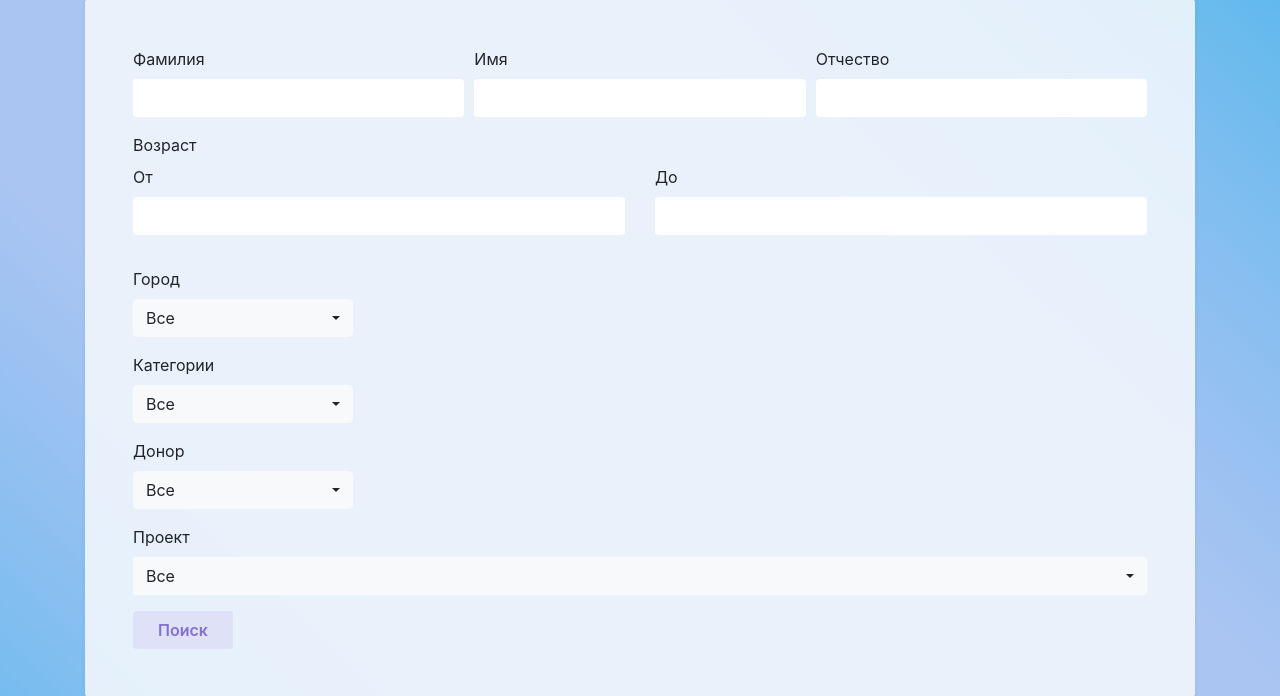
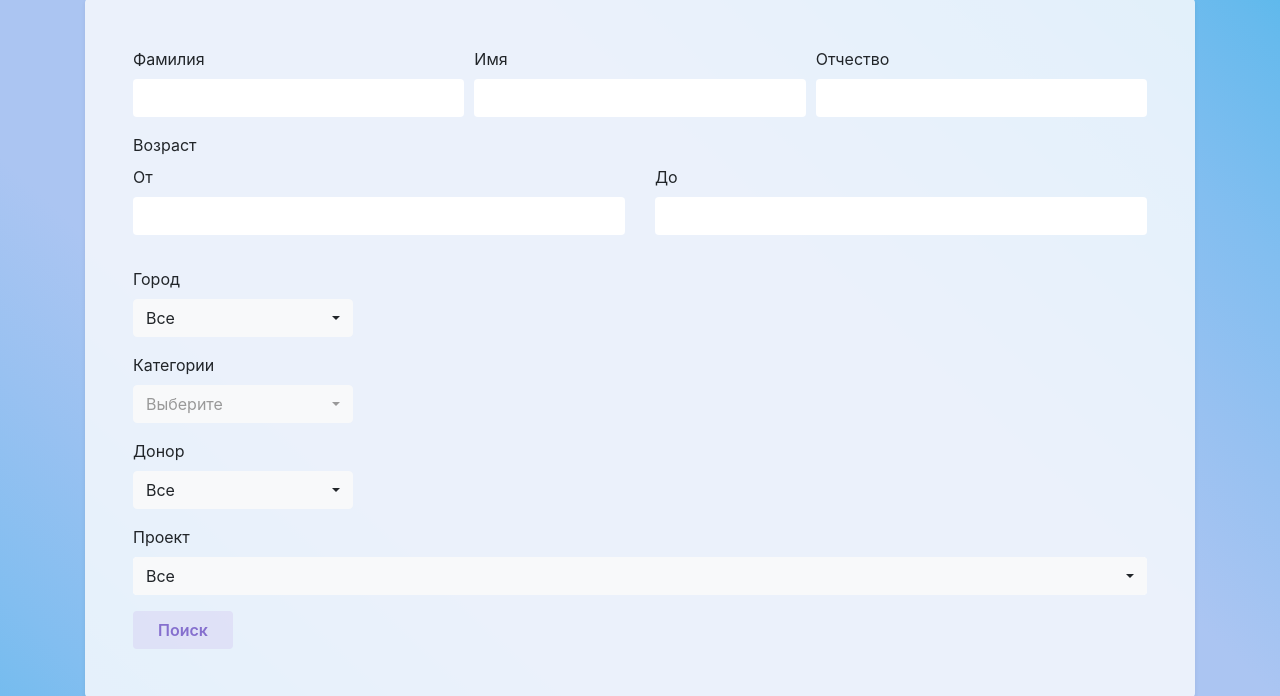
Before and after one commit to REise13/base_blag, a PHP site: page /profile/searchprof.php in a window 1280 px wide. Shown: the part 171-867 px from the top of the page. Run offline with PHP 8.4, Linux system fonts and the light colour scheme; the visitor is signed in with stand-in values (Sample User, id 1); tables that the repository leaves empty or names only in its code hold one stand-in row (values such as "Sample post"); some libraries are stand-ins or nearby versions.

Commit message:
Update searchprof.php

```diff
--- a/profile/searchprof.php
+++ b/profile/searchprof.php
@@ -97,8 +97,8 @@ unset($stmt);
 
                                     if ($stmt->rowCount() > 0) { ?>
                                         <select name="categories[]" id="categories"
-                                            class="selectpicker show-tick" data-width="150px;" data-size="7" multiple="multiple">
-                                            <option value="0" selected>Все</option>
+                                            class="selectpicker show-tick" data-width="150px;" data-size="7" multiple="multiple" title="Выберите" required>
+                                            <option value="0">Все</option>
                                             <?php foreach ($results as $row) { ?>
                                                 <option value="<?php echo $row['id']; ?>"><?php echo $row['cat'] ?></option>
                                             <?php } ?>
```
